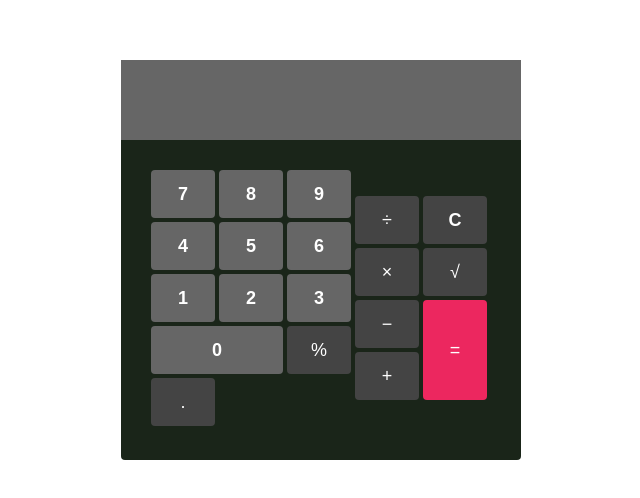
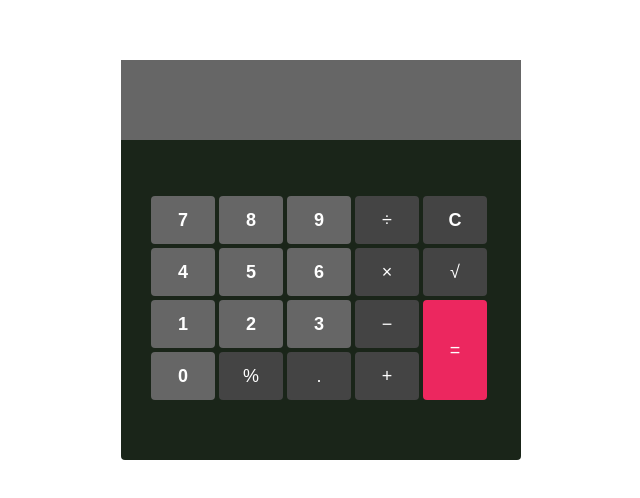
Before and after one commit to dg0mke/calculator, a plain HTML site: page index.html in a window 1280 px wide. Shown: the part 140-638 px from the top of the page, without its empty margins (319-959 px from the left). Drawn offline with Linux system fonts and the light colour scheme.

Commit message:
Remove zero class

```diff
--- a/index.html
+++ b/index.html
@@ -22,7 +22,7 @@
                 <button class="digit">1</button>
                 <button class="digit">2</button>
                 <button class="digit">3</button>
-                <button class="digit zero">0</button>
+                <button class="digit">0</button>
                 <button class="percent">&percnt;</button>
                 <button class="decimal">&period;</button>
             </div>
```
